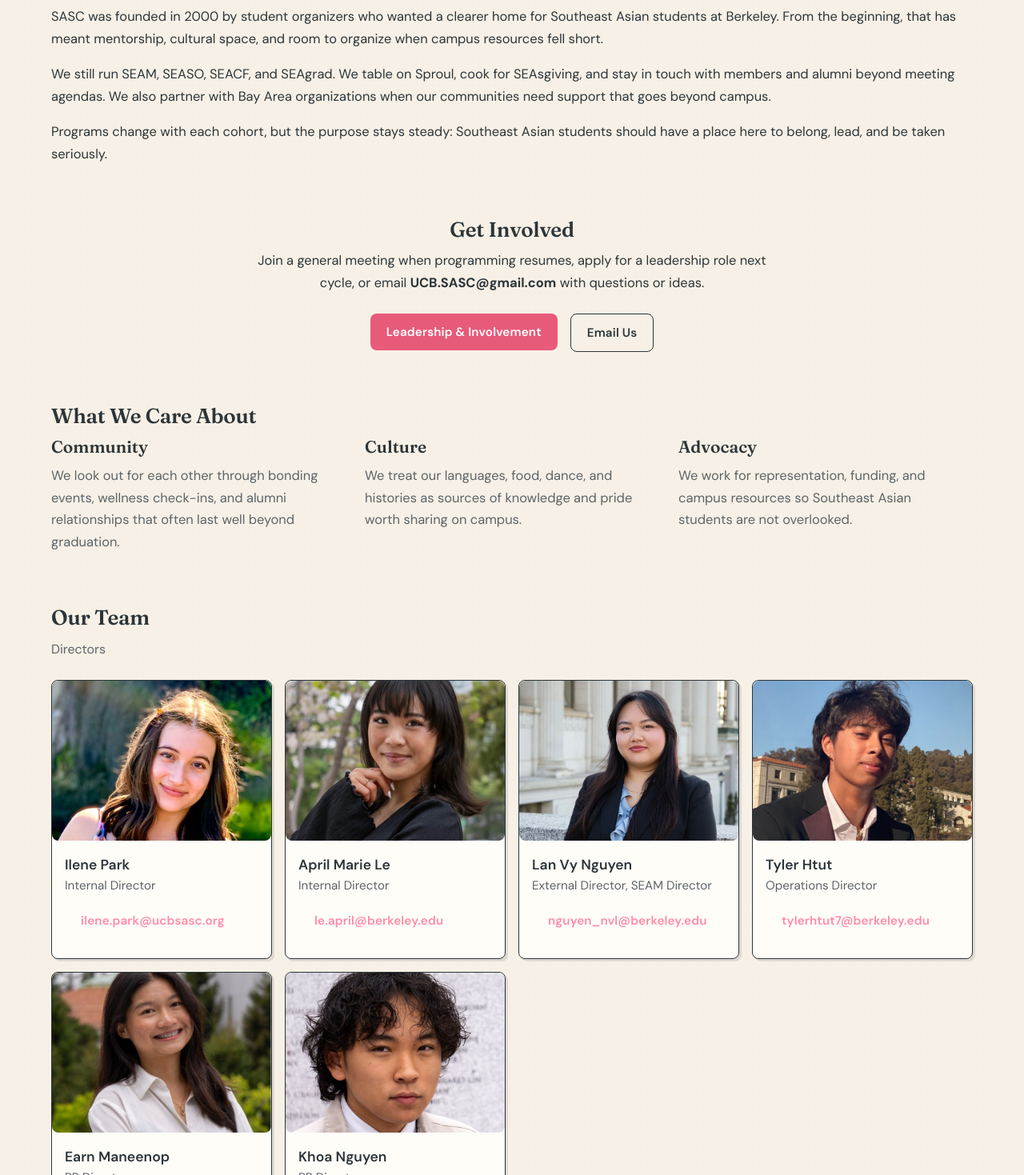
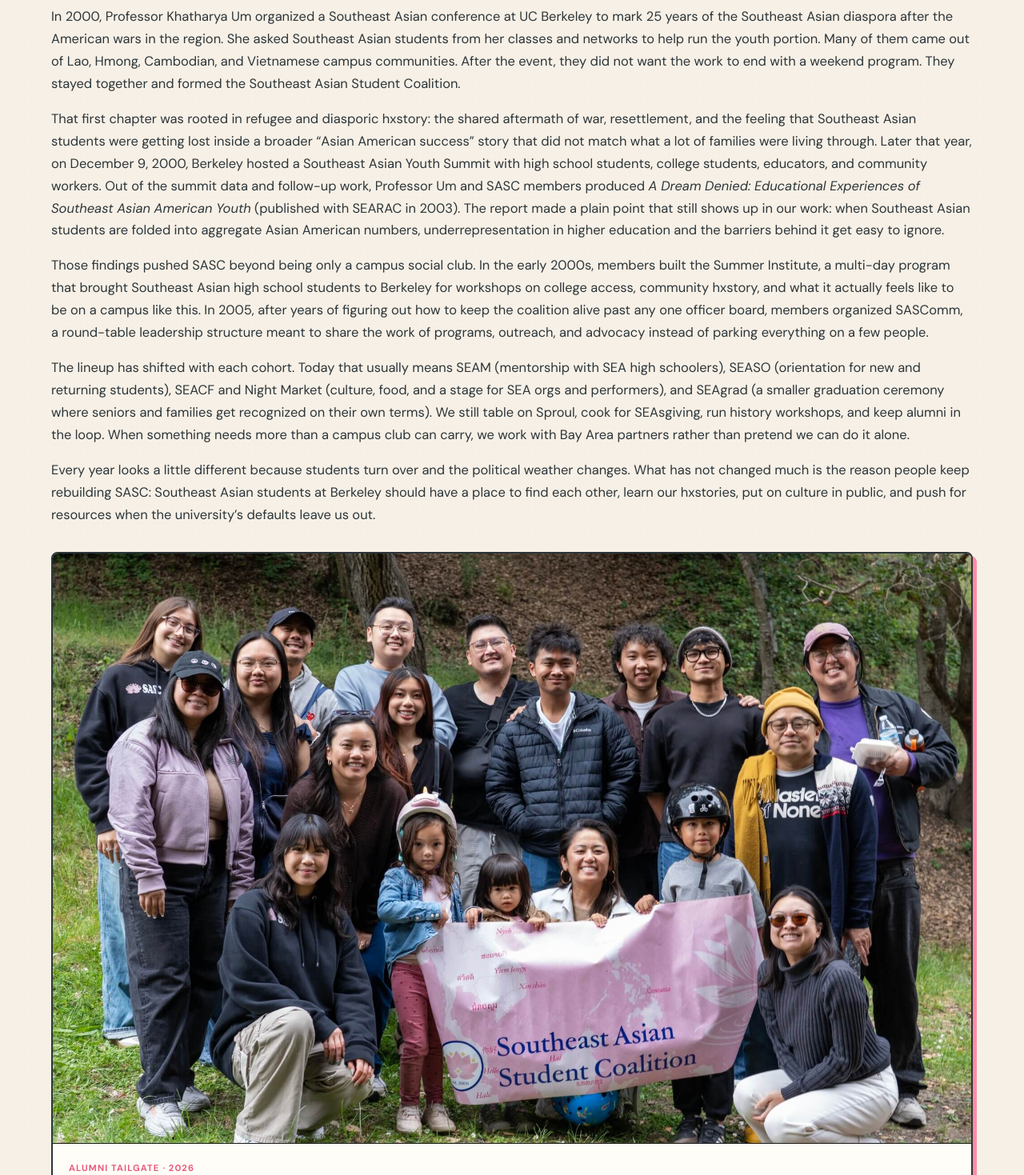
Before and after one commit to khoaang/ucbsasc, a React (Vite) app: page /about in a window 1280 px wide. Shown: the part 561-2030 px from the top of the page at 80% size. Built offline with nearby package versions, Linux system fonts and the light colour scheme.

Commit message:
Expand About hxstory and add 2026 alumni tailgate photo.
Rewrite Our Story with sourced founding details, show the full alumni reunification photo, and strip em dashes from site copy.

```diff
--- a/src/components/events/HalloweenModal.tsx
+++ b/src/components/events/HalloweenModal.tsx
@@ -146,10 +146,10 @@ const HalloweenModal = ({ open, onClose }: HalloweenModalProps) => {
           <Box sx={{ mb: 2 }}>
             <Typography variant="body2" sx={{ fontWeight: 600, mb: 1 }}>What to know:</Typography>
             <Box component="ul" sx={{ pl: 2, m: 0 }}>
-              <li><Typography variant="body2">Watching "Pee Mak" — a horror comedy that's not too scary!</Typography></li>
+              <li><Typography variant="body2">Watching "Pee Mak," a horror comedy that's not too scary!</Typography></li>
               <li><Typography variant="body2">Costume contest is optional; prizes for those who dress up!</Typography></li>
               <li><Typography variant="body2">Free snacks provided; bring friends!</Typography></li>
-              <li><Typography variant="body2">Super casual vibe — just come and have fun</Typography></li>
+              <li><Typography variant="body2">Super casual vibe. Just come and have fun</Typography></li>
             </Box>
           </Box>
 
--- a/src/components/events/HalloweenMovieNight.tsx
+++ b/src/components/events/HalloweenMovieNight.tsx
@@ -75,10 +75,10 @@ const HalloweenMovieNight = () => {
               <Box sx={{ mb: 1.5 }}>
                 <Typography variant="body2" sx={{ fontWeight: 600, mb: 0.5 }}>What to know</Typography>
                 <Box component="ul" sx={{ pl: 2, m: 0 }}>
-          <li><Typography variant="body2">Watching "Pee Mak" — a horror comedy that&apos;s not too scary!</Typography></li>
+          <li><Typography variant="body2">Watching "Pee Mak," a horror comedy that&apos;s not too scary!</Typography></li>
                   <li><Typography variant="body2">Costume contest is optional; prizes for those who dress up!</Typography></li>
                   <li><Typography variant="body2">Free snacks provided; bring friends!</Typography></li>
-                  <li><Typography variant="body2">Super casual vibe — just come and have fun</Typography></li>
+                  <li><Typography variant="body2">Super casual vibe. Just come and have fun</Typography></li>
               </Box>
             </Box>
 
--- a/src/pages/About.tsx
+++ b/src/pages/About.tsx
@@ -5,6 +5,7 @@ import PageHeader from '../components/PageHeader';
 import { programs } from '../data/programs';
 import { directors as leadershipDirectors, officers as leadershipOfficers } from '../data/leadership';
 import { usePageTitle } from '../hooks/usePageTitle';
+import { colors, RADIUS } from '../theme/colors';
 
 const ProgramCard = styled(Card)(({ theme }) => ({
   height: '100%',
@@ -32,19 +33,79 @@ const About = () => {
           Our Story
         </Typography>
         <Typography variant="body1" sx={{ mb: 2 }}>
-          SASC was founded in 2000 by student organizers who wanted a clearer home for Southeast Asian students at
-          Berkeley. From the beginning, that has meant mentorship, cultural space, and room to organize when campus
-          resources fell short.
+          In 2000, Professor Khatharya Um organized a Southeast Asian conference at UC Berkeley to mark 25 years of the
+          Southeast Asian diaspora after the American wars in the region. She asked Southeast Asian students from her
+          classes and networks to help run the youth portion. Many of them came out of Lao, Hmong, Cambodian, and
+          Vietnamese campus communities. After the event, they did not want the work to end with a weekend program. They
+          stayed together and formed the Southeast Asian Student Coalition.
         </Typography>
         <Typography variant="body1" sx={{ mb: 2 }}>
-          We still run SEAM, SEASO, SEACF, and SEAgrad. We table on Sproul, cook for SEAsgiving, and stay in touch with
-          members and alumni beyond meeting agendas. We also partner with Bay Area organizations when our communities
-          need support that goes beyond campus.
+          That first chapter was rooted in refugee and diasporic hxstory: the shared aftermath of war, resettlement, and
+          the feeling that Southeast Asian students were getting lost inside a broader “Asian American success” story that
+          did not match what a lot of families were living through. Later that year, on December 9, 2000, Berkeley hosted
+          a Southeast Asian Youth Summit with high school students, college students, educators, and community workers.
+          Out of the summit data and follow-up work, Professor Um and SASC members produced{' '}
+          <em>A Dream Denied: Educational Experiences of Southeast Asian American Youth</em> (published with SEARAC in
+          2003). The report made a plain point that still shows up in our work: when Southeast Asian students are folded
+          into aggregate Asian American numbers, underrepresentation in higher education and the barriers behind it get
+          easy to ignore.
         </Typography>
-        <Typography variant="body1">
-          Programs change with each cohort, but the purpose stays steady: Southeast Asian students should have a place
-          here to belong, lead, and be taken seriously.
+        <Typography variant="body1" sx={{ mb: 2 }}>
+          Those findings pushed SASC beyond being only a campus social club. In the early 2000s, members built the Summer
+          Institute, a multi-day program that brought Southeast Asian high school students to Berkeley for workshops on
+          college access, community hxstory, and what it actually feels like to be on a campus like this. In 2005, after
+          years of figuring out how to keep the coalition alive past any one officer board, members organized SASComm, a
+          round-table leadership structure meant to share the work of programs, outreach, and advocacy instead of parking
+          everything on a few people.
         </Typography>
+        <Typography variant="body1" sx={{ mb: 2 }}>
+          The lineup has shifted with each cohort. Today that usually means SEAM (mentorship with SEA high schoolers),
+          SEASO (orientation for new and returning students), SEACF and Night Market (culture, food, and a stage for SEA
+          orgs and performers), and SEAgrad (a smaller graduation ceremony where seniors and families get recognized on
+          their own terms). We still table on Sproul, cook for SEAsgiving, run history workshops, and keep alumni in the
+          loop. When something needs more than a campus club can carry, we work with Bay Area partners rather than pretend
+          we can do it alone.
+        </Typography>
+        <Typography variant="body1" sx={{ mb: 4 }}>
+          Every year looks a little different because students turn over and the political weather changes. What has not
+          changed much is the reason people keep rebuilding SASC: Southeast Asian students at Berkeley should have a
+          place to find each other, learn our hxstories, put on culture in public, and push for resources when the
+          university’s defaults leave us out.
+        </Typography>
+
+        <Box
+          sx={{
+            border: `2px solid ${colors.charcoal}`,
+            borderRadius: `${RADIUS}px`,
+            boxShadow: `5px 5px 0 ${colors.pink}`,
+            overflow: 'hidden',
+            bgcolor: 'background.paper',
+          }}
+        >
+          <Box
+            component="img"
+            src="/alumni-tailgate.jpg"
+            alt="SASC students and alumni at a 2026 tailgate, holding the coalition banner"
+            sx={{
+              display: 'block',
+              width: '100%',
+              height: 'auto',
+              borderRadius: 0,
+            }}
+          />
+          <Box sx={{ px: { xs: 2, md: 2.5 }, py: 2 }}>
+            <Typography
+              variant="overline"
+              sx={{ color: 'primary.dark', display: 'block', letterSpacing: '0.1em' }}
+            >
+              Alumni Tailgate · 2026
+            </Typography>
+            <Typography variant="body2" color="text.secondary">
+              A 2026 tailgate where current members reconvened with alumni spanning more than 20 years of SASC,
+              including people who built this coalition long before the current board was on campus.
+            </Typography>
+          </Box>
+        </Box>
       </Container>
 
       <Container sx={{ pb: 8, textAlign: 'center' }}>
--- a/src/pages/Home.tsx
+++ b/src/pages/Home.tsx
@@ -312,7 +312,7 @@ const Home = () => {
                 lineHeight: 1.6,
               }}
             >
-              Mentorship, culture nights, and a stage for SEA orgs — Night Market performances, festivals, and showing up
+              Mentorship, culture nights, and a stage for SEA orgs: Night Market performances, festivals, and showing up
               for our communities on campus and in the Bay.
             </Typography>
 
--- a/src/pages/Resources.tsx
+++ b/src/pages/Resources.tsx
@@ -32,7 +32,7 @@ const Resources = () => {
           </Typography>
           <Typography variant="body2" color="text.secondary">
             The immigration, know-your-rights, and legal aid links below are for immediate use. SASC is a student
-            coalition, not a legal service — these partner organizations can help directly.
+            coalition, not a legal service. These partner organizations can help directly.
           </Typography>
         </Box>
 
--- a/src/theme/colors.ts
+++ b/src/theme/colors.ts
@@ -9,7 +9,7 @@ export const colors = {
   charcoal: '#2C3539',
   bayNavy: '#1E2B36',
   bayFog: '#F6F1EA',
-  /** Quiet Cal nod — used sparingly, never as the main theme */
+  /** Quiet Cal nod. Used sparingly, never as the main theme. */
   calBlue: '#003262',
 };
 
```
Also changed, not shown: public/alumni-tailgate.jpg (added).
